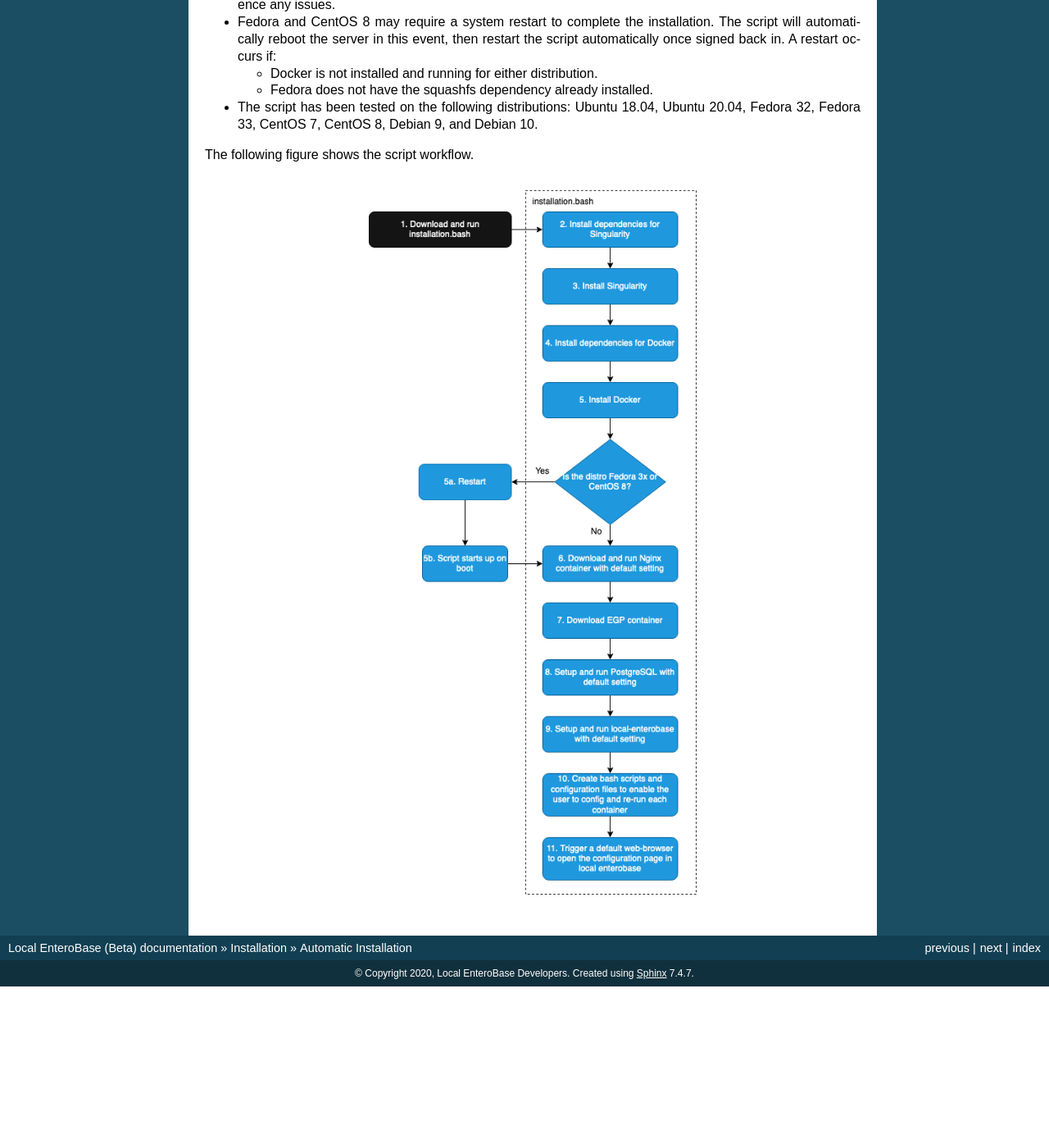
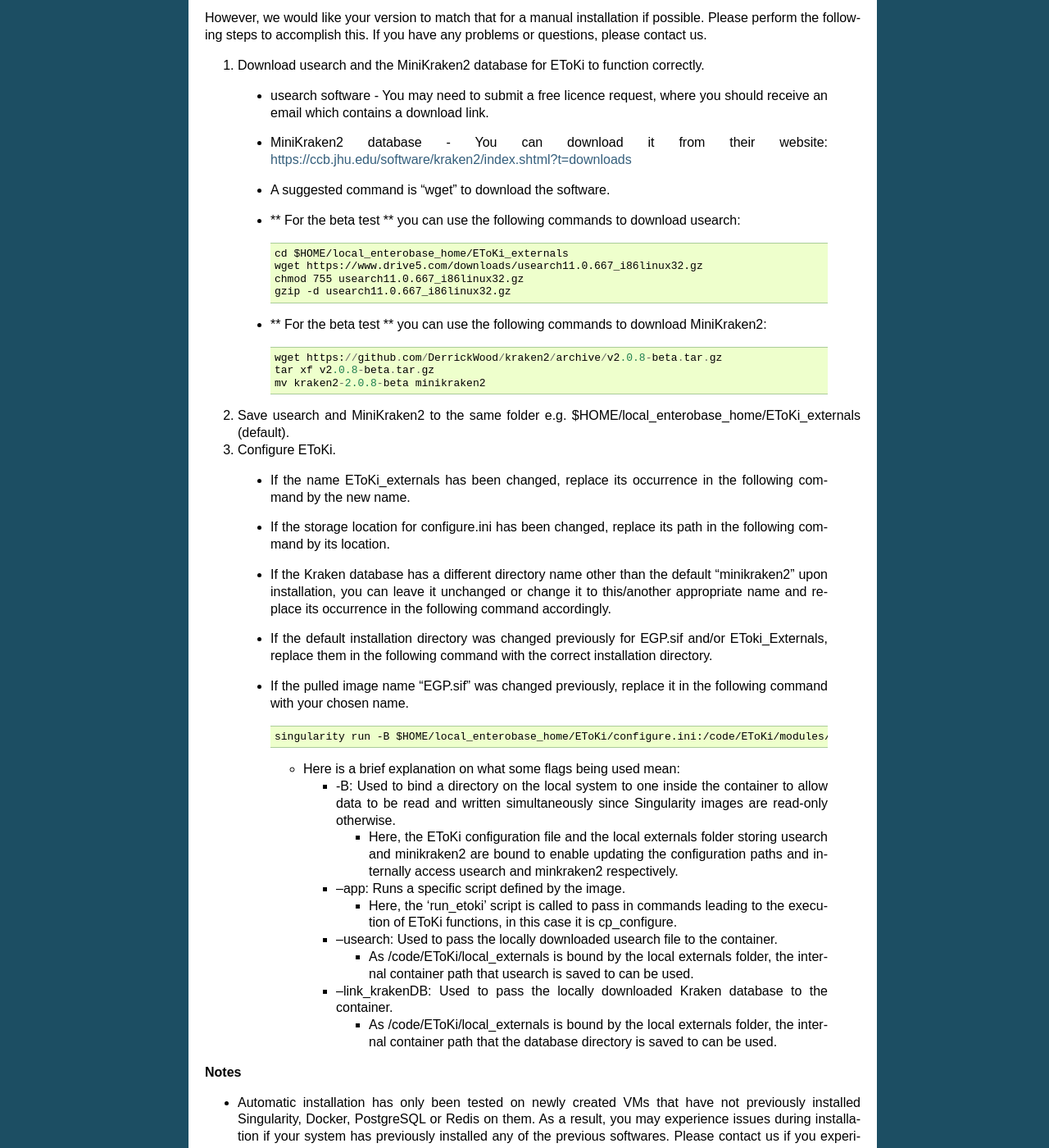
Before and after one commit to khaledk2/leb-beta, a Sphinx documentation site: the page built from docs/installation/automatic.rst, in a window 1280 px wide and 1400 px high, scrolled down 482 px. Shown: the whole window at 82% size. Built offline with Sphinx 7.4.7, drawn with Linux system fonts in a browser that asks for light colours; before the commit the page ends 1685 px from its top, so only the background shows below that; some of the changed text lies outside the part shown.

Commit message:
dev docs

```diff
--- a/docs/installation/automatic.rst
+++ b/docs/installation/automatic.rst
@@ -13,6 +13,67 @@
 - Set a username and password for Local EnteroBase.
 
 Then system components will be configured using the default parameters and should run without any issue.
+
+**Important**
+
+The automatic installation does not currently include downloading and configuring usearch and MiniKraken2 with your Local EnteroBase. For the beta test, we do not expect this to be an issue as they are not used in the assemblies performed by the current version of Local EnteroBase.
+
+However, we would like your version to match that for a manual installation if possible. Please perform the following steps to accomplish this. If you have any problems or questions, please contact us.
+
+1. Download usearch and the MiniKraken2 database for EToKi to function correctly.
+
+  * usearch software - You may need to submit a free licence request, where you should receive an email which contains a download link.
+  * MiniKraken2 database - You can download it from their website: https://ccb.jhu.edu/software/kraken2/index.shtml?t=downloads
+  * A suggested command is "wget" to download the software.
+
+  * ** For the beta test ** you can use the following commands to download usearch:
+
+    ::
+
+      cd $HOME/local_enterobase_home/EToKi_externals
+      wget https://www.drive5.com/downloads/usearch11.0.667_i86linux32.gz
+      chmod 755 usearch11.0.667_i86linux32.gz
+      gzip -d usearch11.0.667_i86linux32.gz
+
+  * ** For the beta test ** you can use the following commands to download MiniKraken2:
+
+    ::
+
+      wget https://github.com/DerrickWood/kraken2/archive/v2.0.8-beta.tar.gz
+      tar xf v2.0.8-beta.tar.gz
+      mv kraken2-2.0.8-beta minikraken2
+
+2. Save usearch and MiniKraken2 to the same folder e.g. $HOME/local_enterobase_home/EToKi_externals (default).
+
+3. Configure EToKi.
+
+  * If the name EToKi_externals has been changed, replace its occurrence in the following command by the new name.
+  * If the storage location for configure.ini has been changed, replace its path in the following command by its location.
+  * If the Kraken database has a different directory name other than the default "minikraken2" upon installation, you can leave it unchanged or change it to this/another appropriate name and replace its occurrence in the following command accordingly.
+  * If the default installation directory was changed previously for EGP.sif and/or EToki_Externals, replace them in the following command with the correct installation directory.
+  * If the pulled image name "EGP.sif" was changed previously, replace it in the following command with your chosen name.
+
+    ::
+
+      singularity run -B $HOME/local_enterobase_home/EToKi/configure.ini:/code/EToKi/modules/configure.ini -B $HOME/local_enterobase_home/EToKi_externals:/code/EToKi/local_externals --app run_etoki $HOME/local_enterobase_home/local_enterobase/EGP.sif configure --usearch /code/EToKi/local_externals/usearch11.0.667_i86linux32 --link_krakenDB /code/EToKi/local_externals/minikraken2/
+
+    * Here is a brief explanation on what some flags being used mean:
+
+      * -B: Used to bind a directory on the local system to one inside the container to allow data to be read and written simultaneously since Singularity images are read-only otherwise.
+
+        * Here, the EToKi configuration file and the local externals folder storing usearch and minikraken2 are bound to enable updating the configuration paths and internally access usearch and minkraken2 respectively.
+
+      * --app: Runs a specific script defined by the image.
+
+        * Here, the 'run_etoki' script is called to pass in commands leading to the execution of EToKi functions, in this case it is cp_configure.
+
+      * --usearch: Used to pass the locally downloaded usearch file to the container.
+
+        * As /code/EToKi/local_externals is bound by the local externals folder, the internal container path that usearch is saved to can be used.
+
+      * --link_krakenDB: Used to pass the locally downloaded Kraken database to the container.
+
+        * As /code/EToKi/local_externals is bound by the local externals folder, the internal container path that the database directory is saved to can be used.
 
 **Notes**
 
```
Also changed, not shown: 5 other files.
